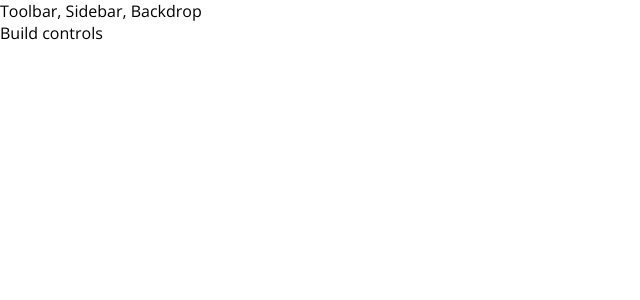
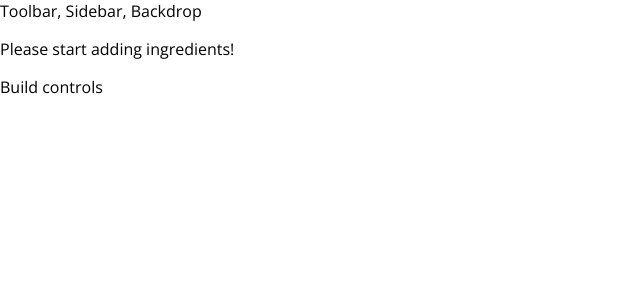
Before and after one commit to ani4aniket/burger-builder, a React app: page / in a window 1280 px wide. Shown: the top 300 px of the page, without its empty margins (0-640 px from the left). Built offline with nearby package versions, Linux system fonts and the light colour scheme.

Commit message:
dynamic rendering of ingredients

```diff
--- a/src/components/Burger/Burger.js
+++ b/src/components/Burger/Burger.js
@@ -3,11 +3,23 @@
 import BurgerIngredient from './BurgerIngredients/BurgerIngredients';
 
 const burger = (props) => {
+
+    let transformedIngredients = Object.keys(props.ingredients)
+        .map(igKey => {
+            return [...Array(props.ingredients[igKey])].map((_, i) => {
+                return <BurgerIngredient key={igKey + i} type={igKey} />
+            });
+        })
+        .reduce((arr, el) => {
+            return arr.concat(el)
+        }, []);
+    if (transformedIngredients.length === 0) {
+        transformedIngredients = <p>Please start adding ingredients!</p>
+    }
     return (
         <div className={classes.Burger}>
             <BurgerIngredient type="bread-top" />
-            <BurgerIngredient type="cheese" />
-            <BurgerIngredient type="meat" />
+            {transformedIngredients}
             <BurgerIngredient type="bread-bottom" />
         </div>
      );
--- a/src/containers/BurgerBuilder/BurgerBuilder.js
+++ b/src/containers/BurgerBuilder/BurgerBuilder.js
@@ -3,11 +3,25 @@
 import Burger from '../../components/Burger/Burger';
 
 class BurgerBuilder extends Component {
-    state = {  }
+    // constructor(props){
+    //     super(props);
+    //     this.state = {
+
+    //     }
+    // }
+
+    state = {
+        ingredients: {
+            salad: 0,
+            bacon: 0,
+            cheese: 0,
+            meat: 0,
+        }
+     }
     render() {
         return (
             <Aux>
-                <Burger />
+                <Burger ingredients={this.state.ingredients} />
                 <div>Build controls</div>
             </Aux>
          );
```
